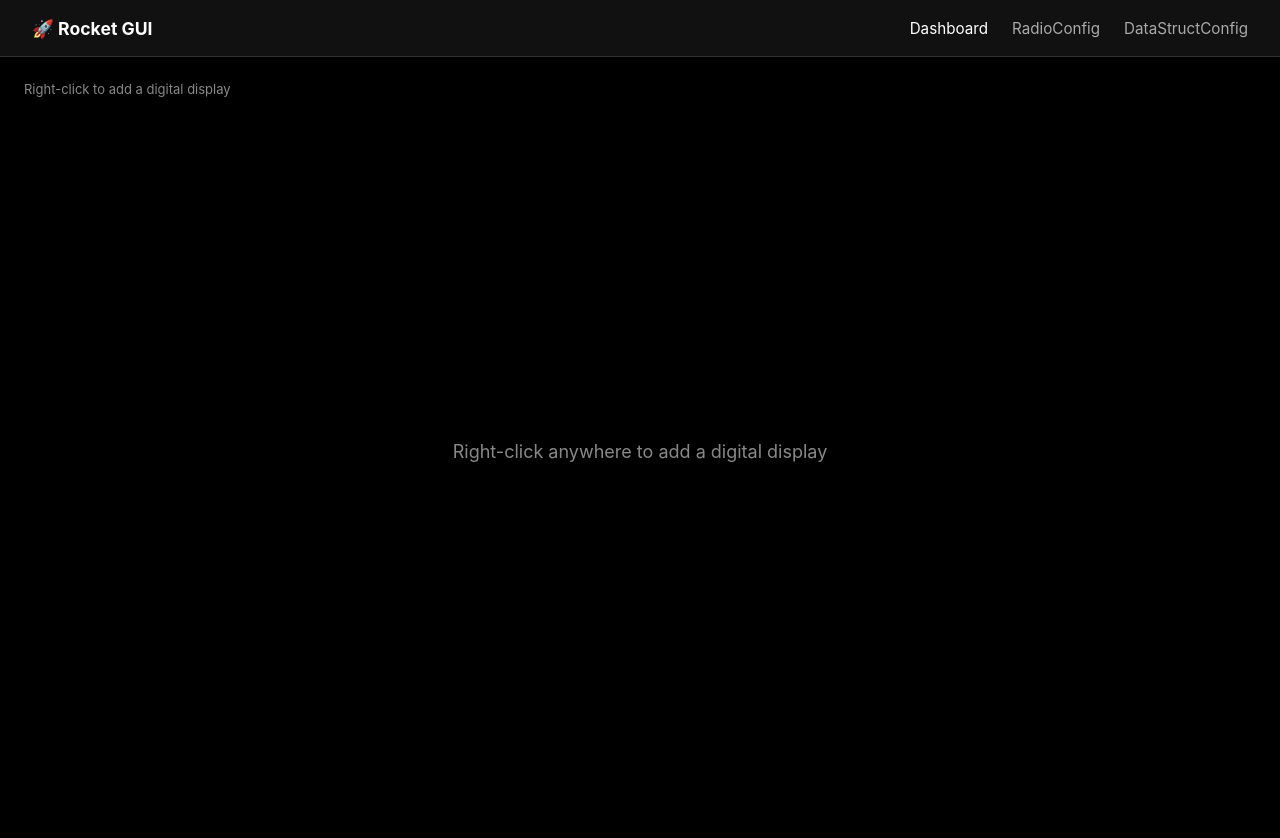
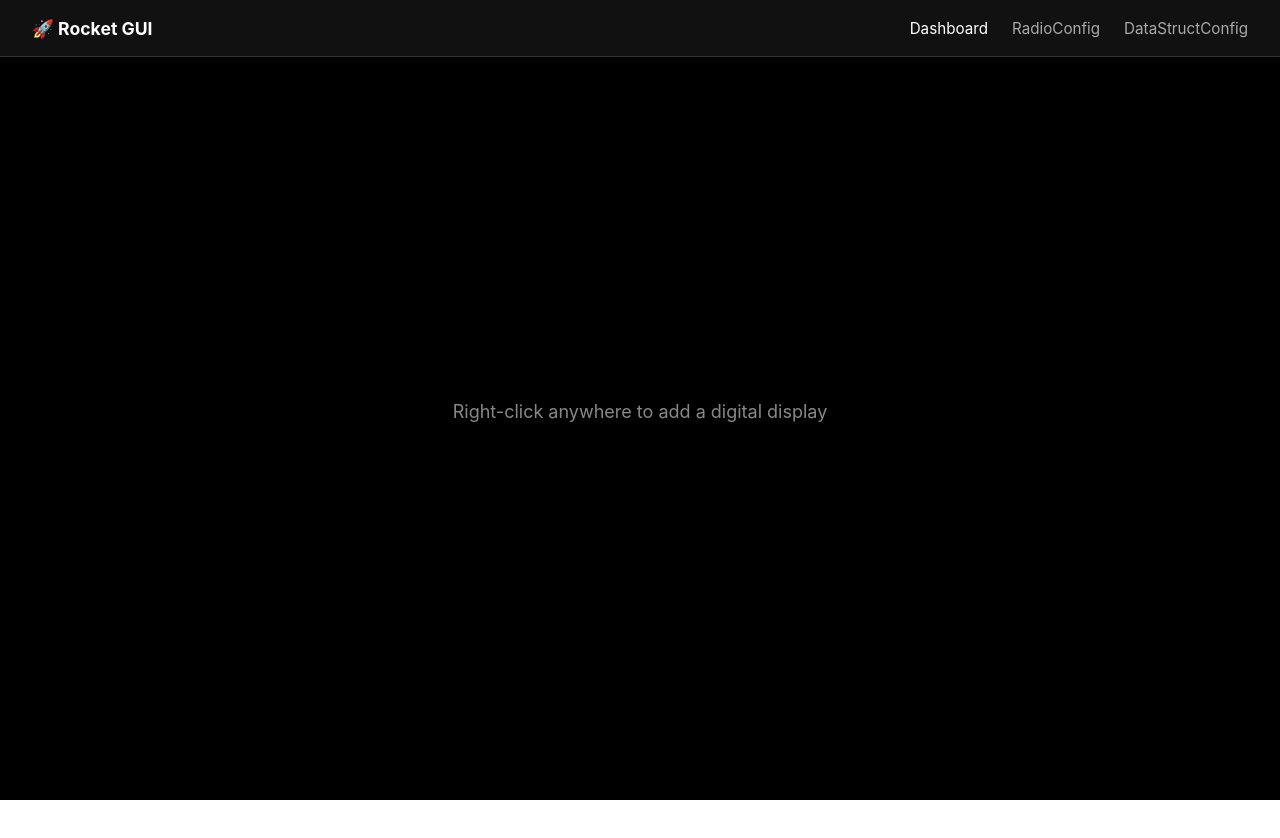
Before and after one commit to EPFLRocketTeam/2026_I_GS_GUI, a React (Create React App) app in the folder client/: page / in a window 1280 px wide. Shown: the top 838 px of the page. After the commit the page ends 800 px from the top, so only its background shows below. Built offline with nearby package versions, Linux system fonts and the light colour scheme.

Commit message:
dev: add zoom in and out in Dashboard

```diff
--- a/client/src/pages/dashboard/dashboard.css
+++ b/client/src/pages/dashboard/dashboard.css
@@ -1,6 +1,12 @@
+html,
+body,
+#root {
+  overflow: hidden;
+  height: 100%;
+}
 .send-data { margin: 20px; }
 .dashboard-grid { display: grid; grid-template-columns: repeat(auto-fit, minmax(180px, 220px)); gap: 18px; min-height: calc(100vh - 140px); justify-content: start; align-items: start; }
-.main-container { background-color: black; color: white; min-height: 100vh; padding: 24px; }
+.main-container { overflow: hidden; background-color: black; color: white; min-height: 100vh; padding: 24px; }
 .dashboard-topbar { display: flex; align-items: center; justify-content: space-between; margin-bottom: 24px; }
 .dashboard-hint { color: #888; font-size: 13px; }
 .dashboard-grid--empty { display: flex; align-items: center; justify-content: center; }
@@ -23,3 +29,5 @@
 .dashboard-modal-actions { display: flex; justify-content: flex-end; padding: 14px 20px 18px; border-top: 1px solid #2a2a2a; }
 .dashboard-modal-btn { padding: 8px 14px; border: 1px solid #444; border-radius: 8px; background: #1a1a1a; color: #fff; cursor: pointer; }
 .dashboard-modal-btn:hover { background: #222; }
+.dashboard-zoom-viewport { width: 100%; height: 100%; overflow: hidden; position: relative;}
+.dashboard-zoom-layer { transform-origin: top left; transition: transform 0.12s ease; width: 100%; height: 100%; }
--- a/client/src/pages/dashboard/dashboard.jsx
+++ b/client/src/pages/dashboard/dashboard.jsx
@@ -18,6 +18,35 @@ function Dashboard({ displays = [], setDisplays = () => {}, radios = [] }) {
   const [ctxMenu, setCtxMenu] = useState(null);
   const [variablePickerOpen, setVariablePickerOpen] = useState(false);
   const navigate = useNavigate();
+  const [zoom, setZoom] = useState(1);
+  const clampZoom = (value) => Math.min(2, Math.max(0.4, value));
+  const updateZoom = (delta) => {
+    setZoom((prev) => clampZoom(Number((prev + delta).toFixed(2))));
+  };
+
+  useEffect(() => {
+    const handleKeyDown = (e) => {
+      if (!e.ctrlKey) return;
+
+      if (e.key === "+" || e.key === "=") {
+        e.preventDefault();
+        updateZoom(0.1);
+      }
+
+      if (e.key === "-") {
+        e.preventDefault();
+        updateZoom(-0.1);
+      }
+
+      if (e.key === "0") {
+        e.preventDefault();
+        setZoom(1);
+      }
+    };
+
+    window.addEventListener("keydown", handleKeyDown);
+    return () => window.removeEventListener("keydown", handleKeyDown);
+  }, []);
 
   useEffect(() => {
     const close = () => setCtxMenu(null);
@@ -89,10 +118,18 @@ function Dashboard({ displays = [], setDisplays = () => {}, radios = [] }) {
 
   return (
     <div className="main-container" onContextMenu={handlePageContextMenu}>
-      <div className="dashboard-topbar">
-        <span className="dashboard-hint">Right-click to add a digital display</span>
-      </div>
-
+    <div
+      className="dashboard-zoom-viewport"
+      onWheel={(e) => {
+        if (!e.ctrlKey) return;
+        e.preventDefault();
+        updateZoom(e.deltaY < 0 ? 0.1 : -0.1);
+      }}
+    >
+    <div
+        className="dashboard-zoom-layer"
+        style={{ transform: `scale(${zoom})` }}
+      >
         <div className={`dashboard-grid ${displays.length === 0 ? "dashboard-grid--empty" : ""}`}>
           {displays.length === 0 ? (
             <div className="dashboard-empty">Right-click anywhere to add a digital display</div>
@@ -106,6 +143,7 @@ function Dashboard({ displays = [], setDisplays = () => {}, radios = [] }) {
               />
             ))
           )}
+        </div>
       </div>
 
       {ctxMenu && (
@@ -160,6 +198,7 @@ function Dashboard({ displays = [], setDisplays = () => {}, radios = [] }) {
         </div>
       )}
     </div>
+    </div>
   );
 }
 
```
Lines whose indentation alone changed are shown as unchanged.
